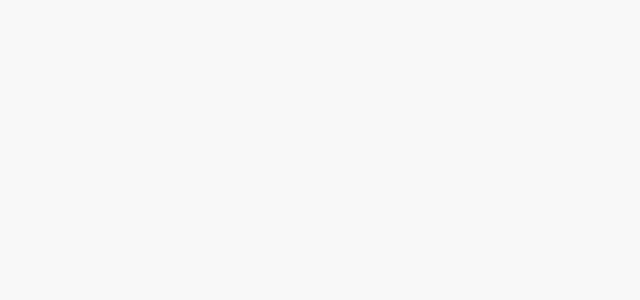
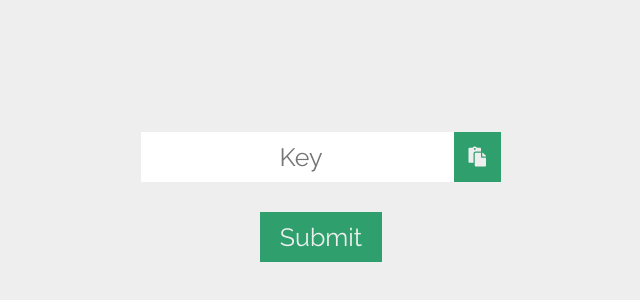
Before and after one commit to MinskLeo/MyPortfolio, a Vue app in the folder portfolio-client/: page /#/admin in a window 1280 px wide. Shown: the part 198-498 px from the top of the page, without its empty margins (319-959 px from the left). Built offline with nearby package versions, Linux system fonts and the light colour scheme.

Commit message:
Added LoginPage, added some logic to server routes (for sign in)

```diff
--- a/portfolio-client/src/App.vue
+++ b/portfolio-client/src/App.vue
@@ -3,6 +3,33 @@
     <router-view/>
   </div>
 </template>
+
+<script>
+import CookieManager from "./cookieManager.js";
+import ax from './axios-common';
+
+export default {
+  name: 'App',
+  methods : {
+    checkKey (key) {
+      ax.post('/checkKey', {
+        key: key
+      }).then((result) => {
+        this.$store.state.key = key;
+      }).catch((error) => {
+        this.$store.state.ErrorLoger(error);
+      });
+    }
+  },
+  created() {
+    let key = CookieManager.getCookie('key');
+    if(key){
+      this.checkKey(key);
+    }
+  }
+}
+</script>
+
 
 <style>
 *{
--- /dev/null
+++ b/portfolio-client/src/components/LoginPage.vue
@@ -0,0 +1,154 @@
+<template>
+  <div class="LoginPage">
+    <div class="form">
+      <div class="form__container form__container-ID" v-if="!this.$store.state.key">
+        <input type="text" placeholder="Key" v-bind:value="this.$store.state.key" class="form__element form__ID" spellcheck="false" ref="keyInput">
+        <p class="form__paste"><i class="fas fa-paste"></i></p>
+      </div>
+
+      <button class="form__element form__submit" v-if="!this.$store.state.key" v-on:click="onSubmitClick">Submit</button>
+      <button class="form__element form__submit" v-if="this.$store.state.key" v-on:click="onSignOutClick">Sign Out</button>
+      <router-link to="/" class="form__element form__link" v-if="this.$store.state.key">Go to Portfolio</router-link>
+    </div>
+  </div>
+</template>
+
+<script>
+import CookieManager from "../cookieManager.js";
+import ax from '../axios-common';
+
+export default {
+  name: 'LoginPage',
+  methods: {
+    checkKey (key) {
+      ax.post('/checkKey', {
+        key: key
+      }).then((result) => {
+        console.log("Successful!");
+        this.$store.state.key = key;
+        CookieManager.setCookie('key',key);
+      }).catch((error) => {
+        this.$store.state.ErrorLoger(error);
+        CookieManager.deleteCookie('key');
+      });
+    },
+    onSubmitClick () {
+      if(this.$refs.keyInput.value!==""){
+        this.checkKey(this.$refs.keyInput.value);
+      }
+    },
+    onSignOutClick () {
+      this.$store.state.key = null;
+      CookieManager.deleteCookie('key');
+      console.log("Successful Sign Out!");
+    }
+  },
+  created () {
+    if(!this.$store.state.key){
+      let key = CookieManager.getCookie('key');
+      if(key){
+        this.checkKey(key);
+      }
+    }
+  }
+}
+</script>
+
+<style scoped>
+*{
+  padding: 0;
+  margin: 0;
+  box-sizing: border-box;
+}
+.LoginPage{
+  width: 100%;
+  min-height: 100vh;
+  display: flex;
+  justify-content: center;
+  align-items: center;
+  background: #eee;
+}
+.form{
+  border-radius: 2px;
+  display: flex;
+  flex-direction: column;
+  justify-content: center;
+  align-items: center;
+}
+.form__element{
+  margin: 10px 0;
+  font-size: 25px;
+}
+.form__container{
+  display: flex;
+  justify-content: center;
+  align-items: center;
+}
+.form__container-ID{
+  position: relative;
+  height: fit-content;
+  width: fit-content;
+  margin-bottom: 20px;
+}
+.form__paste{
+  position: absolute;
+  right: 0;
+  top: 0;
+  display: block;
+  height: 100%;
+  background: #2fa06d;
+  display: flex;
+  justify-content: center;
+  align-items: center;
+  padding: 0 15px;
+  cursor: pointer;
+}
+.form__paste:active{
+  background: #288b5f;
+}
+.form__paste i{
+  color: #eee;
+  font-size: 20px;
+  cursor: pointer;
+}
+.form__ID{
+  padding: 10px 20px;
+  border: none;;
+  cursor: text;
+  text-align: left;
+  width: 100%;
+  margin: 0;
+  padding-right: 60px;
+  box-sizing: content-box;
+}
+.form__ID::placeholder{
+  text-align: center;
+}
+.form__ID:focus{
+  outline-color: #2fa06d;
+}
+.form__submit{
+  padding: 10px 20px;
+  background: #2fa06d;
+  color: #eee;
+  border: none;
+  cursor: pointer;
+  outline: none;
+}
+.form__submit:active{
+  background: #288b5f;
+}
+.form__link{
+  cursor: pointer;
+  font-size: 18px;
+}
+
+.form__link,
+.form__link:visited,
+.form__link:active{
+  color: #2fa06d;
+}
+.form__link:hover{
+  color: #21724d;
+}
+</style>
--- a/portfolio-client/src/components/PortfolioPage.vue
+++ b/portfolio-client/src/components/PortfolioPage.vue
@@ -1,5 +1,6 @@
 <template>
   <div class="container">
+    <router-link to="/admin">Go to Login</router-link>
     <Sidebar></Sidebar>
     <Contentpart></Contentpart>
   </div>
--- /dev/null
+++ b/portfolio-client/src/cookieManager.js
@@ -0,0 +1,43 @@
+export default class CookieManager{
+   static getCookie (name) {
+    var matches = document.cookie.match(new RegExp(
+      "(?:^|; )" + name.replace(/([.$?*|{}()[]\\\/\+^])/g, '\\$1') + "=([^;]*)"
+    ));
+    return matches ? decodeURIComponent(matches[1]) : undefined;
+  }
+
+   static setCookie  (name, value, options)  {
+    options = options || {};
+
+    var expires = options.expires;
+
+    if (typeof expires === "number" && expires) {
+      var d = new Date();
+      d.setTime(d.getTime() + expires * 1000);
+      expires = options.expires = d;
+    }
+    if (expires && expires.toUTCString) {
+      options.expires = expires.toUTCString();
+    }
+
+    value = encodeURIComponent(value);
+
+    var updatedCookie = name + "=" + value;
+
+    for (var propName in options) {
+      updatedCookie += "; " + propName;
+      var propValue = options[propName];
+      if (propValue !== true) {
+        updatedCookie += "=" + propValue;
+      }
+    }
+
+    document.cookie = updatedCookie;
+  }
+
+   static deleteCookie  (name)  {
+    this.setCookie(name, "", {
+      expires: -1
+    })
+  }
+}
--- a/portfolio-client/src/store.js
+++ b/portfolio-client/src/store.js
@@ -11,7 +11,9 @@ export default new Vuex.Store({
 
     contacts: '123',
     contentpart_blocks: null,
-    sidebar_blocks: null
+    sidebar_blocks: null,
+
+    key: null
   },
   mutations: {
     updateContactsInfo (state, contacts) {
@@ -22,6 +24,9 @@ export default new Vuex.Store({
     },
     updateContentpartBlocks (state, blocks) {
       state.contentpart_blocks = blocks;
+    },
+    updateAccessKey (state, key) {
+      state.key = key;
     }
   },
   actions: {
```
Also changed, not shown: portfolio-client/src/components/BlockLarge.vue (deleted, +0 -16 lines), portfolio-client/src/router.js (+5 -3 lines), portfolio-client/rebuild.txt (added), 2 other files (tests, documents, lock files or other folders).
